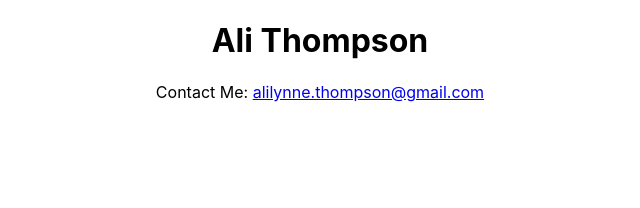
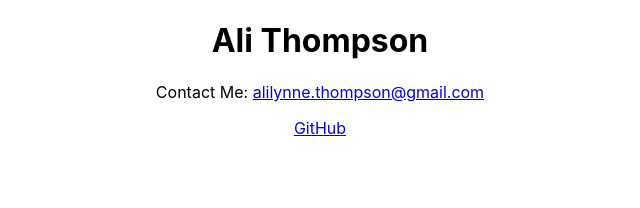
Before and after one commit to AliLynne/alilynne_old, a React (Create React App) app: page / in a window 1280 px wide. Shown: the top 208 px of the page, without its empty margins (320-960 px from the left). Built offline with nearby package versions, Linux system fonts and the light colour scheme.

Commit message:
resolves #4 add github link

```diff
--- a/package.json
+++ b/package.json
@@ -10,6 +10,7 @@
   "scripts": {
     "start": "react-scripts start",
     "build": "react-scripts build",
+    "gitbuild": "react-scripts build && rm -rf docs && mv build docs",
     "test": "react-scripts test",
     "eject": "react-scripts eject"
   },
--- a/src/App.js
+++ b/src/App.js
@@ -6,6 +6,7 @@ function App() {
     <div className="App">
       <h1>Ali Thompson</h1>
       <p>Contact Me: <a href="mailto:alilynne.thompson@gmail.com">alilynne.thompson@gmail.com</a></p>
+      <a href="https://github.com/AliLynne/">GitHub</a>
     </div>
   );
 }
```
Also changed, not shown: 9 other files (tests, documents, lock files or other folders).
